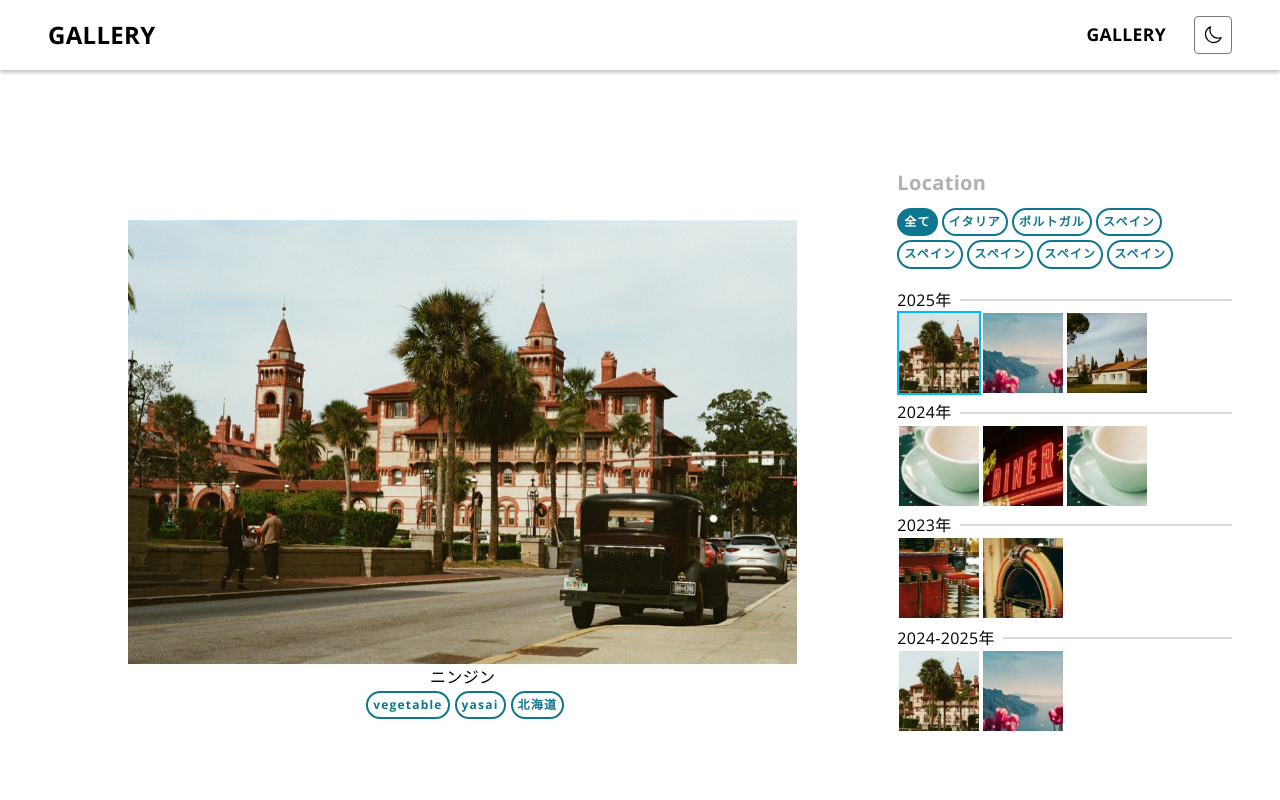
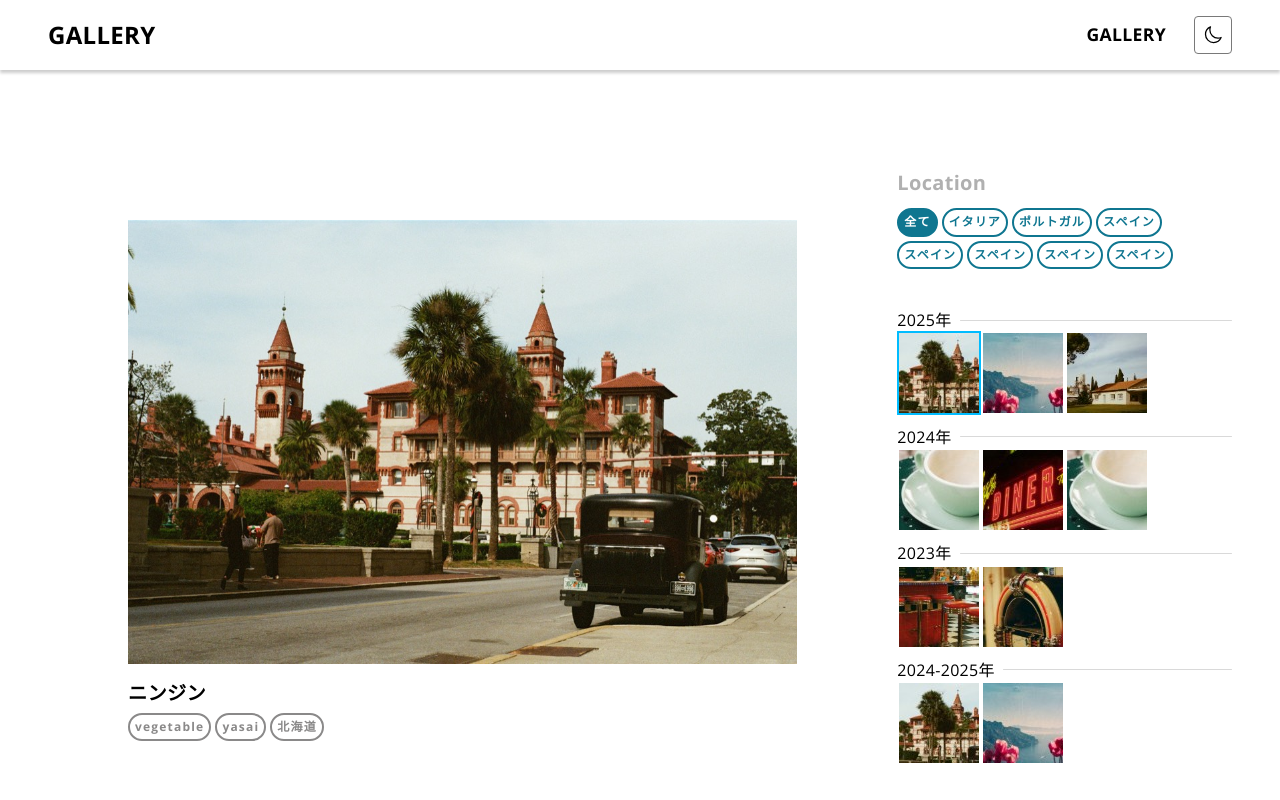
Before and after one commit to terahashi/next-gallery, a Next.js app: page /gallery in a window 1280 px wide. Shown: the top 800 px of the page. Built offline with nearby package versions, Linux system fonts and the light colour scheme.

Commit message:
レスポンシブ設定を追加

```diff
--- a/src/app/gallery/GalleryClient.js
+++ b/src/app/gallery/GalleryClient.js
@@ -10,7 +10,7 @@ import itemsData from '@/data/itemsData.js';
 import render from '../lib/render';
 
 //⬇︎コンポーネント
-import { Wrapper, Inner } from '../../components/common/LayoutPrimitives';
+import { PageContainer, Wrapper, Inner } from '../../components/common/LayoutPrimitives';
 import styled from 'styled-components';
 import YearSepalatorLine from '@/components/common/YearSepalatorLine';
 
@@ -18,7 +18,7 @@ import YearSepalatorLine from '@/components/common/YearSepalatorLine';
 //上部フィルタボタン
 const ListButton = styled.li`
   cursor: pointer;
-  /* display: inline-block; */
+  display: inline-block;
   border-radius: 3em;
   letter-spacing: 0.1em;
   padding: 2px 5px;
@@ -28,11 +28,12 @@ const ListButton = styled.li`
   border: 2px solid rgb(15, 118, 144);
   color: rgb(15, 118, 144);
   list-style-type: none;
-
+  &:nth-of-type(1) {
+    margin-left: 0;
+  }
   &:hover {
     opacity: 0.7;
   }
-
   //⬇︎{ $isActive }は分割代入。propsの中の$isActiveプロパティを取り出して使う。
   ${({ $isActive }) =>
     $isActive &&
@@ -42,6 +43,11 @@ const ListButton = styled.li`
       color: #fff;
       font-weight: bold;
     `}
+`;
+
+const ListButton2 = styled(ListButton)`
+  border: 2px solid rgb(138, 137, 137);
+  color: rgb(138, 137, 137);
 `;
 
 const Gallery = () => {
@@ -69,35 +75,35 @@ const Gallery = () => {
   }, [filter]); //⬅︎再実行の条件。filterが変わったら再実行する。
 
   return (
+    <PageContainer>
       <Wrapper>
         <Inner>
-        <div className='mt-[170px]'>
           {/* Flex start */}
-          <div className='flex mt-[50px] items-start justify-center gap-x-5'>
+          <div className='flex mt-[50px] md:mt-[100px] items-start justify-center gap-x-5'>
             {/* ⬇︎左表示(画像表示エリア)：サムネイルでクリックされた画像を大きく表示する */}
-            <div className='hidden flex-[2] md:flex justify-start items-center flex-col self-start md:m-[50px_80px] w-full max-w-[900px]'>
+            <div className='hidden flex-[2] md:flex justify-start items-start flex-col self-start md:m-[50px_80px] w-full max-w-[900px]'>
               {selectedImage && <Image src={selectedImage.src} alt={selectedImage.name} width={selectedImage.width} height={selectedImage.height} className='w-full h-auto object-cover' priority />}
 
               {/* (選択中画像に適応した)名前 を表示させる */}
-              {selectedImage && <div className='flex'>{selectedImage.name}</div>}
+              {selectedImage && <div className='title__ja md:text-[1.2rem] font-bold md:mt-[12px]'>{selectedImage.name}</div>}
 
               {/* (選択中画像に適応した)カテゴリボタン を表示させる */}
               {selectedImage && (
-                <div className='flex'>
+                <ul className='flex justify-start items-center flex-wrap gap-1 md:mt-[4px]'>
                   {selectedImage.categories.map((cate) => (
-                    <ListButton className='ml-[5px]' key={cate} onClick={() => setFilter(cate)}>
+                    <ListButton2 key={cate} onClick={() => setFilter(cate)}>
                       {cate}
-                    </ListButton>
+                    </ListButton2>
                   ))}
-                </div>
+                </ul>
               )}
             </div>
 
             {/* ⬇︎右表示(サムネイル)：グルーピングされた結果を表示する */}
-            <div className='flex-1 flex flex-col p-[0] pb-[30vh]'>
+            <div className='flex-1 flex flex-col p-[0] pb-[15vh] md:pb-[30vh]'>
               <h3 className='text-[var(--color-gray)] font-bold'>Location</h3>
               {/* 上部のカテゴリボタン */}
-              <div className='m-[0_0_20px]'>
+              <div className='m-[0_0_40px]'>
                 <ul className='flex justify-start items-center flex-wrap gap-1'>
                   <ListButton $isActive={filter === null} onClick={() => setFilter(null)}>
                     全て
@@ -131,7 +137,7 @@ const Gallery = () => {
                 {Object.entries(grouped)
                   .sort((a, b) => b[0] - a[0])
                   .map(([year, items]) => (
-                    <section key={year}>
+                    <section className='mb-[4px]' key={year}>
                       <div className='flex'>
                         {/* 年 */}
                         <p className='mb-0 whitespace-nowrap'>{year}年</p>
@@ -175,20 +181,20 @@ const Gallery = () => {
               </div>
             </div>
           </div>
-        </div>
         </Inner>
 
-      {/* ⬇︎スマホ用/モーダル表示エリア */}
+        {/* ⬇︎⭐️スマホ用/モーダル表示エリア */}
         {isModalOpen && selectedImage && (
           <div className='md:hidden fixed inset-0 z-1000 flex items-center justify-center bg-black/75' onClick={() => setModalOpen(false)}>
             <div className='relative max-w-[95%] w-full rounded-lg'>
-            <Image src={selectedImage.src} alt={selectedImage.name} width={selectedImage.width} height={selectedImage.height} className='w-full h-auto object-cover' />
+              <Image src={selectedImage.src} className='w-full h-auto object-cover' alt={selectedImage.name} width={selectedImage.width} height={selectedImage.height} />
               {/* ⬇︎写真の名前 */}
-            <div className='mt-3 font-bold text-[1.2rem] text-center text-[var(--color-white)]'>{selectedImage.name}</div>
+              <div className='title__ja text-[1.2rem] text-center text-[var(--color-white)] mt-2 font-bold'>{selectedImage.name}</div>
             </div>
           </div>
         )}
       </Wrapper>
+    </PageContainer>
   );
 };
 
--- a/src/app/page.js
+++ b/src/app/page.js
@@ -7,7 +7,7 @@ import Image from 'next/image'; //Next.jsでは基本的に <Image />コンポ
 import Link from 'next/link'; //Linkコンポーネント
 
 //コンポーネント & Data
-import { Wrapper, Inner } from '../components/common/LayoutPrimitives';
+import { PageContainer, Wrapper, Inner } from '../components/common/LayoutPrimitives';
 import itemsData from '@/data/itemsData.js'; //画像データの配列
 
 export default function Home() {
@@ -23,16 +23,15 @@ export default function Home() {
   if (!randamImages) return null;
 
   return (
+    <PageContainer>
       <Wrapper>
         <Inner>
-        {/* ⬇︎  ダークモード時の確認用 */}
-        {/* <div className='bg-white dark:bg-black'> */}
-        <div className='flex min-h-screen justify-center items-center '>
-          <main className='flex min-h-screen justify-center items-center w-full max-w-3xl flex-col items-center gap-y-8 py-32 px-16  '>
+          <div className='flex justify-center items-center'>
+            <main className='flex md:min-h-screen justify-start md:justify-center items-center w-full max-w-3xl flex-col pt-[150px] md:py-16 px-0 md:px-16'>
               <Link href={`/gallery?selected=${randamImages.id}`}>
                 <div className='text-center'>
                   {/* ⬇︎①「width={数字} height={数字}を指定した場合のImageコンポーネント」 */}
-                <div className='mb-3 w-full max-w-md '>
+                  <div className='mb-4 w-full max-w-md '>
                     <Image src={randamImages.src} className='w-auto h-auto object-cover' alt={randamImages.name} width={randamImages.width} height={randamImages.height} priority />
                   </div>
 
@@ -48,5 +47,6 @@ export default function Home() {
           </div>
         </Inner>
       </Wrapper>
+    </PageContainer>
   );
 }
--- a/src/components/Footer.jsx
+++ b/src/components/Footer.jsx
@@ -4,7 +4,7 @@ const Footer = () => {
   return (
     <Wrapper>
       <Inner>
-        <div className='text-[0.8rem] p-10 text-center'>©2026 Gallery. All Rights Reserved.</div>
+        <div className='text-[0.8rem] pt-2 pb-2 text-center'>&copy;2026 Gallery. All Rights Reserved.</div>
       </Inner>
     </Wrapper>
   );
--- a/src/components/Header.jsx
+++ b/src/components/Header.jsx
@@ -103,7 +103,7 @@ const Header = () => {
         <HeaderInner>
           <div className='logo'>
             <Link href='/'>
-              <h1 className='mb-0 font-bold text-[1rem] md:text-[1.5rem]'>GALLERY</h1>
+              <h1 className='mb-0 font-bold text-[1.3rem] md:text-[1.5rem]'>GALLERY</h1>
             </Link>
           </div>
 
--- a/src/components/common/LayoutPrimitives.jsx
+++ b/src/components/common/LayoutPrimitives.jsx
@@ -3,13 +3,18 @@
 'use client'; //styled-componentsを使うために必要。
 import styled from 'styled-components'; //styled-components
 
-//Wrapper styled-components
+const PageContainer = styled.div`
+  padding-top: var(--header-height);
+  min-height: 100dvh; //「コンテンツが少ないときでも、フッターを画面の一番下に押し止めるため」にmin-heightを設定
+`;
+
+//Wrapper
 const Wrapper = styled.div`
   padding-left: clamp(16px, 4vw, 32px);
   padding-right: clamp(16px, 4vw, 32px);
 `;
 
-//Inner styled-components
+//Inner
 const Inner = styled.div`
   width: 100%;
   max-width: var(--layout-max-width);
@@ -18,4 +23,4 @@ const Inner = styled.div`
 `;
 
 //⬇︎名前付きexport
-export { Wrapper, Inner };
+export { PageContainer, Wrapper, Inner };
--- a/src/components/common/YearSepalatorLine.jsx
+++ b/src/components/common/YearSepalatorLine.jsx
@@ -9,7 +9,7 @@ const YearSeparatorLineWrapper = styled.div`
 
 const Line = styled.div`
   width: 100%;
-  height: 2px;
+  height: 1.2px;
   background-color: #d9d9d9;
   border-radius: 2px;
 `;
--- a/src/styles/breakpoints.js
+++ b/src/styles/breakpoints.js
@@ -0,0 +1,8 @@
+//breakpoints.jsは主に「styled-componentsなどの動的スタイルで使用するレスポンシブ」
+
+const breakpoints = {
+  tablet: '768px',
+  pc: '1024px',
+};
+
+export default breakpoints;
```
Lines whose indentation alone changed are shown as unchanged.
